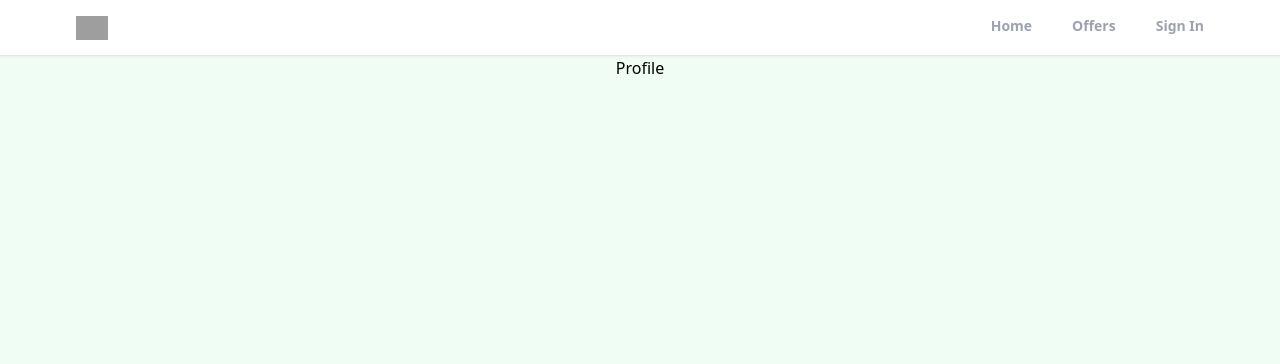
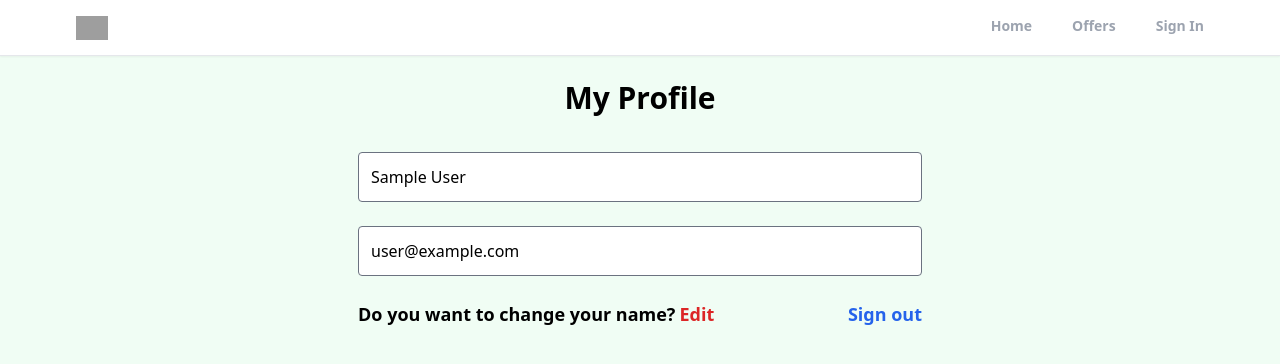
Before and after one commit to Aswanthachu/realtor-clone-react, a React (Create React App) app: page /profile in a window 1280 px wide. Shown: the top 364 px of the page. Built offline with nearby package versions, Linux system fonts and the light colour scheme; no server answers; sample sign-in values are in the browser's storage; grey boxes are pictures that could not be loaded.

Commit message:
profile section and logout functionality is added.

```diff
--- a/src/App.js
+++ b/src/App.js
@@ -1,5 +1,7 @@
 import './App.css';
 import { BrowserRouter as Router, Routes, Route } from 'react-router-dom';
+import { ToastContainer } from 'react-toastify';
+
 
 import Home from "./Pages/Home";
 import Profile from './Pages/Profile';
@@ -8,7 +10,7 @@ import Offers from './Pages/Offers';
 import SignUp from './Pages/SignUp';
 import ForgotPassword from './Pages/ForgotPassword';
 import Header from './components/Header';
-import { ToastContainer } from 'react-toastify';
+import PrivateRoute from './components/PrivateRoute';
 
 function App() {
   return (
@@ -18,7 +20,9 @@ function App() {
           <Header />
           <Routes>
             <Route path='/' exact element={<Home />} />
-            <Route path='/profile' element={<Profile />} />
+            <Route path='/profile' element={<PrivateRoute />}>
+              <Route path='/profile' element={<Profile />} />
+            </Route>
             <Route path='/signin' element={<SignIn />} />
             <Route path='/offers' element={<Offers />} />
             <Route path='/signup' element={<SignUp />} />
--- a/src/Pages/ForgotPassword.jsx
+++ b/src/Pages/ForgotPassword.jsx
@@ -62,6 +62,7 @@ const ForgotPassword = () => {
               onChange={handleChange}
               className='w-full px-4 py-2 text-xl rounded text-gray-700 bg-white border-gray-300 transition ease-in-out mb-6'
               placeholder='Email Address'
+              required
             />
             <div className='flex justify-between pt-2 whitespace-nowrap text-sm sm:text-lg'>
               <p>Don't have a account?
--- a/src/Pages/Profile.jsx
+++ b/src/Pages/Profile.jsx
@@ -1,8 +1,36 @@
-import React from 'react'
+import React, { useState } from 'react';
+import { Link, useNavigate } from 'react-router-dom';
+
+import { getAuth } from 'firebase/auth';
 
 const Profile = () => {
+  const navigate=useNavigate();
+  const auth=getAuth();
+
+  const [formData,setFormData]=useState({
+    name:auth.currentUser.displayName,
+    email:auth.currentUser.email
+  });
+
+  const {name,email}=formData;
+
+  const LogOut=()=>{
+    auth.signOut();
+    navigate('/');
+  }
+
   return (
-    <div>Profile</div>
+    <section className=' flex justify-center flex-col items-center'>
+      <h1 className='text-3xl font-bold mt-6'>My Profile</h1>
+      <form className='w-full max-w-6xl m-6 flex flex-col p-3'>
+        <input type="text" name="name" placeholder="Name" value={name} className=' w-full sm:w-[90%] md:w-[50%] rounded   mx-auto bg-white border-gray-500 transition ease-in-out p-3 mb-6 '/>
+        <input type="email" name="email" placeholder="Email"  value={email} className='w-full sm:w-[90%] md:w-[50%] rounded  mx-auto  bg-white border-gray-500 transition ease-in-out p-3'/>
+        <div className='flex w-full sm:w-[90%] md:w-[50%] mx-auto justify-between mt-6 whitespace-nowrap text-sm  sm:text-lg font-semibold'>
+          <p>Do you want to change your name?<Link to="/" className='text-red-600 hover:text-red-800 transition ease-in-out duration-200 ml-1 '>Edit</Link></p>
+          <p onClick={LogOut} className='text-blue-600 hover:text-blue-800 cursor-pointer'>Sign out</p>
+        </div>
+      </form>
+    </section>
   )
 }
 
--- a/src/Pages/SignIn.jsx
+++ b/src/Pages/SignIn.jsx
@@ -8,7 +8,7 @@ import { toast } from 'react-toastify';
 import OAuth from '../components/OAuth';
 
 const SignIn = () => {
-  const navigate=useNavigate();
+  const navigate = useNavigate();
   const [formData, setFormData] = useState({
     email: "",
     password: ""
@@ -28,18 +28,43 @@ const SignIn = () => {
     ))
   };
 
-  const onSubmit=(e)=>{
+  const onSubmit = (e) => {
     e.preventDefault();
 
     const auth = getAuth();
+    const { email, password } = formData;
     try {
-      const userCredential=signInWithEmailAndPassword(auth,formData.email,formData.password);
-      if(userCredential){
-        console.log(userCredential);
+      // if (email === "" && password === "") {
+      //   toast.error("Please fill valid email and password");
+      // }
+      // else if (email === "" && password !== "") {
+      //   toast.error("Please fill valid email");
+      // }
+      // else if (email !== "" && password === "") {
+      //   toast.error("Please enter password");
+      // } else {
+      const userCredential = signInWithEmailAndPassword(auth, email, password);
+      console.log(userCredential.user);
+
+      if (userCredential.user) {
         navigate("/")
+      } else {
+        toast.error("Bad user credentials", {
+          position: "bottom-center",
+          autoClose: 5000,
+          hideProgressBar: false,
+          closeOnClick: true,
+          pauseOnHover: true,
+          draggable: true,
+          progress: undefined,
+          theme: "dark",
+        });
       }
-    } catch (error) {
-      toast.error("Bad user credentials",{
+      // }
+    }
+
+    catch (error) {
+      toast.error("Bad user credentials", {
         position: "bottom-center",
         autoClose: 5000,
         hideProgressBar: false,
@@ -48,7 +73,7 @@ const SignIn = () => {
         draggable: true,
         progress: undefined,
         theme: "dark",
-        });
+      });
     }
   }
 
@@ -71,6 +96,7 @@ const SignIn = () => {
               onChange={handleChange}
               className='w-full px-4 py-2 text-xl rounded text-gray-700 bg-white border-gray-300 transition ease-in-out mb-6'
               placeholder='Email Address'
+              required
             />
             <div className='relative'>
               <input
@@ -80,6 +106,7 @@ const SignIn = () => {
                 onChange={handleChange}
                 className='w-full px-3 py-2 text-xl rounded text-gray-700 bg-white border-gray-300 transition ease-in-out'
                 placeholder='Password'
+                required
               />
               {showPassword ? <AiFillEye
                 className='absolute right-3 top-3 text-xl'
--- a/src/Pages/SignUp.jsx
+++ b/src/Pages/SignUp.jsx
@@ -43,20 +43,21 @@ const SignUp = () => {
       const userCredential = await createUserWithEmailAndPassword(auth, formData.email, formData.password)
       const user = userCredential.user;
       console.log(user);
-      // if(user){
-      //   console.log("jii");
-      //   updateProfile(auth.currentUser, {
-      //     displayName: formData.name
-      //   });
+      if(user){
+        // console.log("jii");
+        updateProfile(auth.currentUser, {
+          displayName: formData.name
+        });
 
-      //   const formDataCopy = { ...formData };
-      //   delete formDataCopy.password;
-      //   formDataCopy.timestamp = serverTimestamp();
+        const formDataCopy = { ...formData };
+        delete formDataCopy.password;
+        console.log(formDataCopy);
+        formDataCopy.timestamp = serverTimestamp();
 
-      //   await setDoc(doc(db, "users", user.uid), formDataCopy);
+        await setDoc(doc(db, "users", user.uid), formDataCopy);
 
-      //   navigate('/');
-      // }
+        navigate('/');
+      }
       toast.success('Registration successful!', {
         position: "bottom-center",
         autoClose: 2000,
@@ -102,6 +103,7 @@ const SignUp = () => {
               onChange={handleChange}
               className='w-full px-4 py-2 text-xl rounded text-gray-700 bg-white border-gray-300 transition ease-in-out mb-6'
               placeholder='Name'
+              required
             />
             <input
               type="email"
@@ -110,6 +112,7 @@ const SignUp = () => {
               onChange={handleChange}
               className='w-full px-4 py-2 text-xl rounded text-gray-700 bg-white border-gray-300 transition ease-in-out mb-6'
               placeholder='Email Address'
+              required
             />
             <div className='relative'>
               <input
@@ -119,6 +122,7 @@ const SignUp = () => {
                 onChange={handleChange}
                 className='w-full px-4 py-2 text-xl rounded text-gray-700 bg-white border-gray-300 transition ease-in-out'
                 placeholder='Password'
+                required
               />
               {showPassword ? <AiFillEye
                 className='absolute right-3 top-3 text-xl'
--- a/src/components/OAuth.jsx
+++ b/src/components/OAuth.jsx
@@ -7,9 +7,6 @@ import { toast } from 'react-toastify';
 import { useNavigate } from 'react-router-dom';
 import { doc, getDoc, serverTimestamp, setDoc } from 'firebase/firestore';
 import { db } from '../firebase';
-
-
-
 
 const OAuth = () => {
 
--- /dev/null
+++ b/src/components/PrivateRoute.jsx
@@ -0,0 +1,13 @@
+import React from 'react'
+import { Outlet, useNavigate } from 'react-router-dom';
+
+import {useAuthStatus} from '../hooks/useAuthStatus';
+
+const PrivateRoute = () => {
+    const navigate = useNavigate();
+    const { loggedIn, checkingStatus } =useAuthStatus();
+    if(checkingStatus) return <div>Loading...</div>
+    return loggedIn ? <Outlet /> : navigate('/signin');
+}
+
+export default PrivateRoute;
--- /dev/null
+++ b/src/hooks/useAuthStatus.jsx
@@ -0,0 +1,18 @@
+import { getAuth, onAuthStateChanged } from 'firebase/auth';
+import React, { useEffect, useState } from 'react'
+
+export const useAuthStatus = () => {
+    const [loggedIn,setLoggedIn] =useState(false);
+    const [checkingStatus,setCheckingStatus]=useState(true);
+
+    useEffect(()=>{
+        const auth=getAuth();
+        onAuthStateChanged(auth,user=>{
+            if(user){
+                setLoggedIn(true);
+            }
+            setCheckingStatus(false);
+        })
+    },[])
+  return {loggedIn,checkingStatus};
+}
```
